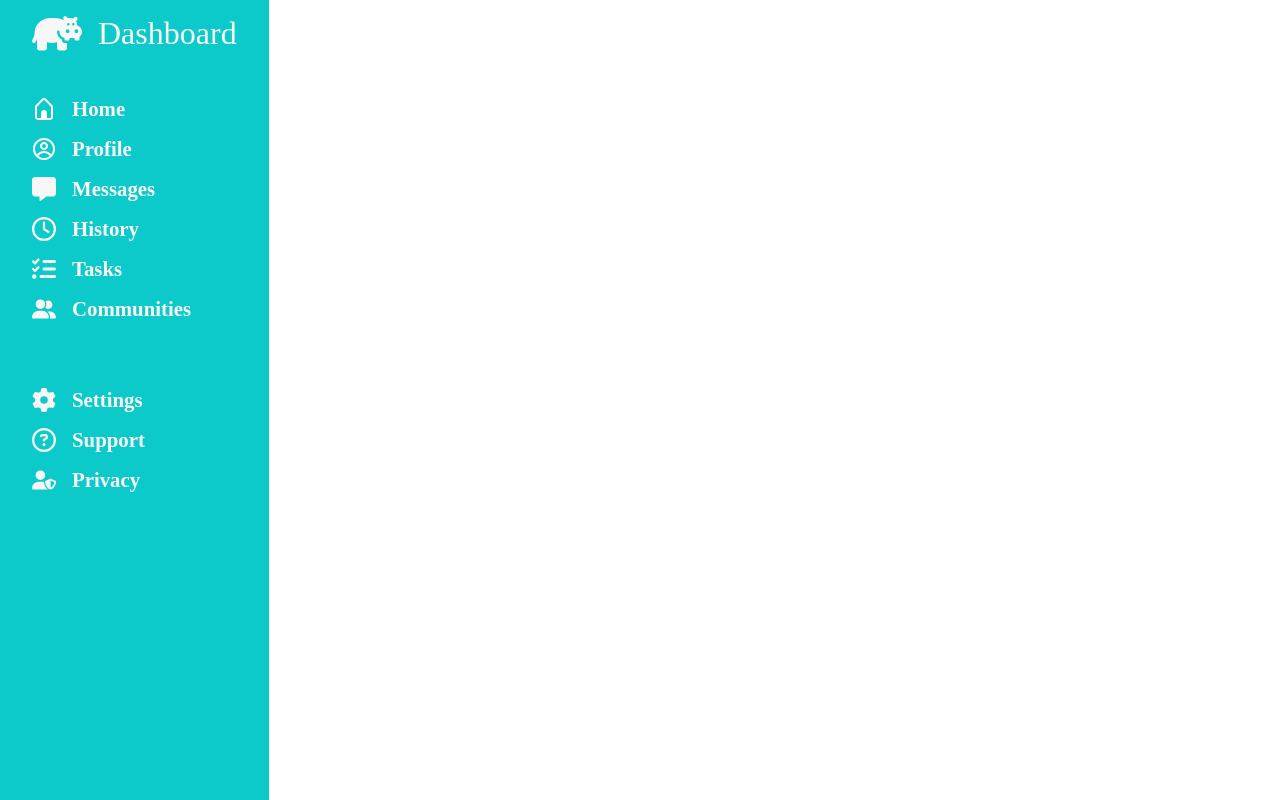
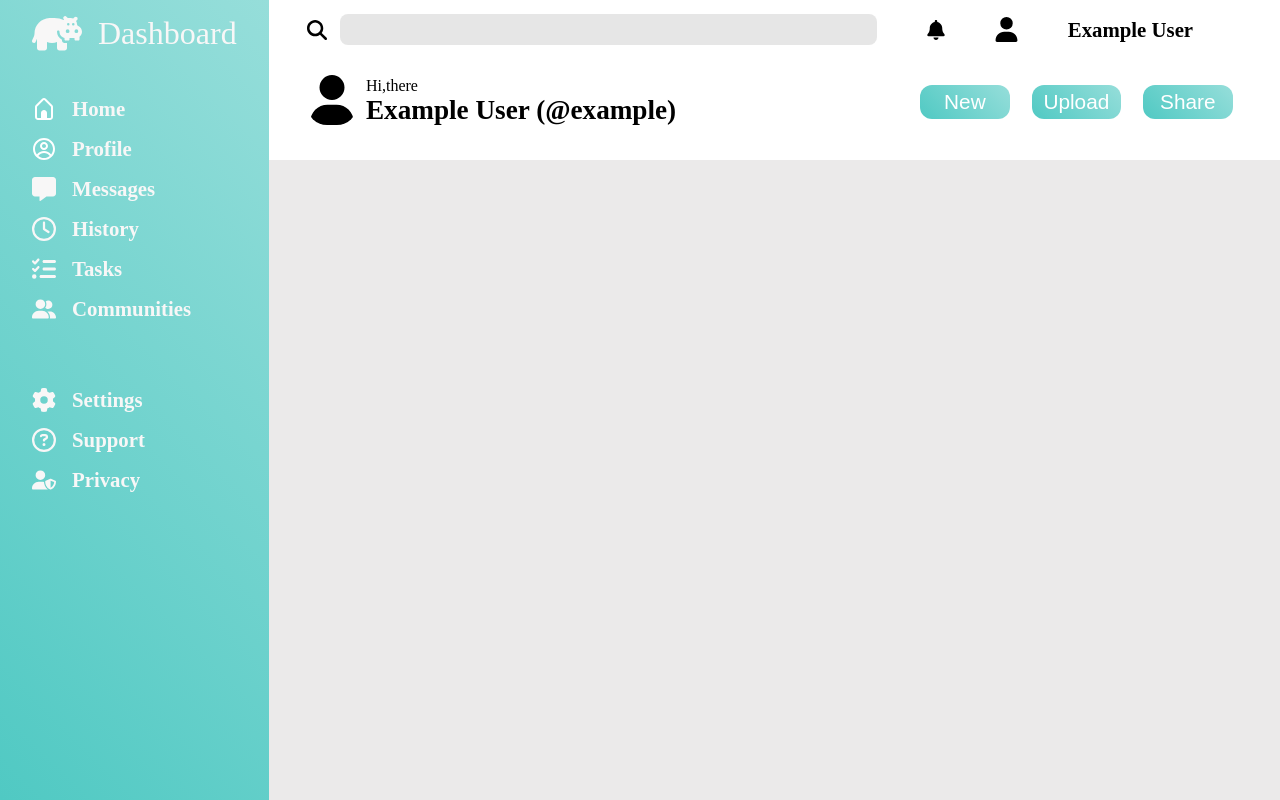
Before and after one commit to timsd21/admin-panel, a plain HTML site: page index.html in a window 1280 px wide. Drawn offline with Linux system fonts and the light colour scheme.

Commit message:
finished the upper part of the site including the searchbar and profile options

```diff
--- a/index.html
+++ b/index.html
@@ -88,7 +88,41 @@
         </div>
     </div>
 </div>
-<div class="main"></div>
+<div class="main">
+    <div class="search">
+        <div class="searchbar">
+            <div class="bar">
+                <svg xmlns="http://www.w3.org/2000/svg" viewBox="0 0 512 512" width="20" height="20" fill="#000000" ><!--! Font Awesome Pro 6.4.0 by @fontawesome - https://fontawesome.com License - https://fontawesome.com/license (Commercial License) Copyright 2023 Fonticons, Inc. --><path d="M416 208c0 45.9-14.9 88.3-40 122.7L502.6 457.4c12.5 12.5 12.5 32.8 0 45.3s-32.8 12.5-45.3 0L330.7 376c-34.4 25.2-76.8 40-122.7 40C93.1 416 0 322.9 0 208S93.1 0 208 0S416 93.1 416 208zM208 352a144 144 0 1 0 0-288 144 144 0 1 0 0 288z"/></svg>
+                <form action="">
+                    <input type="text" id="search" name="search">
+                </form>
+
+            </div>
+            <div class="profilec">
+                <svg xmlns="http://www.w3.org/2000/svg" viewBox="0 0 448 512" width="20" height="20" fill="#000000"><!--! Font Awesome Pro 6.4.0 by @fontawesome - https://fontawesome.com License - https://fontawesome.com/license (Commercial License) Copyright 2023 Fonticons, Inc. --><path d="M224 0c-17.7 0-32 14.3-32 32V51.2C119 66 64 130.6 64 208v18.8c0 47-17.3 92.4-48.5 127.6l-7.4 8.3c-8.4 9.4-10.4 22.9-5.3 34.4S19.4 416 32 416H416c12.6 0 24-7.4 29.2-18.9s3.1-25-5.3-34.4l-7.4-8.3C401.3 319.2 384 273.9 384 226.8V208c0-77.4-55-142-128-156.8V32c0-17.7-14.3-32-32-32zm45.3 493.3c12-12 18.7-28.3 18.7-45.3H224 160c0 17 6.7 33.3 18.7 45.3s28.3 18.7 45.3 18.7s33.3-6.7 45.3-18.7z"/></svg>
+                <svg xmlns="http://www.w3.org/2000/svg" viewBox="0 0 448 512" width="25" height="25" fill="#000000"><!--! Font Awesome Pro 6.4.0 by @fontawesome - https://fontawesome.com License - https://fontawesome.com/license (Commercial License) Copyright 2023 Fonticons, Inc. --><path d="M224 256A128 128 0 1 0 224 0a128 128 0 1 0 0 256zm-45.7 48C79.8 304 0 383.8 0 482.3C0 498.7 13.3 512 29.7 512H418.3c16.4 0 29.7-13.3 29.7-29.7C448 383.8 368.2 304 269.7 304H178.3z"/></svg>
+                Example User
+            </div>
+        </div>
+        <div class="upload">
+            <div class="left">
+                <div class="svg">
+                    <svg xmlns="http://www.w3.org/2000/svg" viewBox="0 0 448 512" width="50" height="50" fill="#000000"><!--! Font Awesome Pro 6.4.0 by @fontawesome - https://fontawesome.com License - https://fontawesome.com/license (Commercial License) Copyright 2023 Fonticons, Inc. --><path d="M224 256A128 128 0 1 0 224 0a128 128 0 1 0 0 256zm-45.7 48C79.8 304 0 383.8 0 482.3C0 498.7 13.3 512 29.7 512H418.3c16.4 0 29.7-13.3 29.7-29.7C448 383.8 368.2 304 269.7 304H178.3z"/></svg>
+                </div>
+                <div class="text">
+                    <p id="p1">Hi,there</p>
+                    <p id="p2">Example User (@example)</p>
+                </div>
+            </div>
+            <div class="right">
+                <button>New</button>
+                <button>Upload</button>
+                <button>Share</button>
+            </div>
+        </div>
+    </div>
+    <div class="portal"></div>
+</div>
 
 </body>
 </html>
--- a/style.css
+++ b/style.css
@@ -10,7 +10,7 @@ body{
     grid-template-columns: 2fr 8fr;
 }
 .sidebar{
-    background-color: rgb(12, 202, 202);
+    background: linear-gradient(45deg,#50C9C3,#96DEDA);
     display: grid;
     grid-template-rows: 1fr 4fr 6fr;
 }
@@ -71,9 +71,79 @@ margin-top: 2vh;
 
 }
 .main{
-    background-color: white;
+    background-color: #ffffff;
+    display: grid;
+    grid-template-rows: 2fr 8fr;
+
+}
+.search{
+    padding: 1vh 3vw;
+}
+.searchbar{
+    height: 30%;
+    display: flex;
+    justify-content: space-between;
+}
+.searchbar div{
+    display: flex;
+    align-items: center;
+}
+.bar svg{
+    margin-right: 1vw;
+}
+#search{
+    background-color: rgba(128, 128, 128,0.2);
+    border: transparent;
+    border-radius: 8px;
+    padding: 1vh 0vw;
+    width: 42vw;
+
+}
+.profilec{
+    display: flex;
+    justify-content: space-evenly;
+    align-items: center;
+    width: 100%;
+    font-weight: 600;
+    font-size: 1.3em;
+}
+
+.upload{
+    height: 70%;
+    display: flex;
+    justify-content: space-between;
+    align-items: center;
+}
+.left{
+    display: flex;
+    align-items: center;
+}
+.left svg{
+    margin-right: 0.7vw;
+    border-radius: 20px;
+}
+#p1{
+    font-weight: 500;
+}
+#p2{
+    font-size: 1.7em;
+    font-weight: 550;
 }
 .extras a:hover,
 .settings a:hover
 {    color: aqua;
 }
+.portal{
+    background-color: rgba(153, 151, 151,0.2);
+}
+.right button{
+    background: linear-gradient(45deg,#50C9C3,#96DEDA);
+    border: transparent;
+    border-radius: 12px;
+    color: white;
+    font-size: 1.3em;
+    padding: 5px 0vw;
+    text-align: center;
+    width: 7vw;
+    margin: 0 0.7vw;
+}
```
